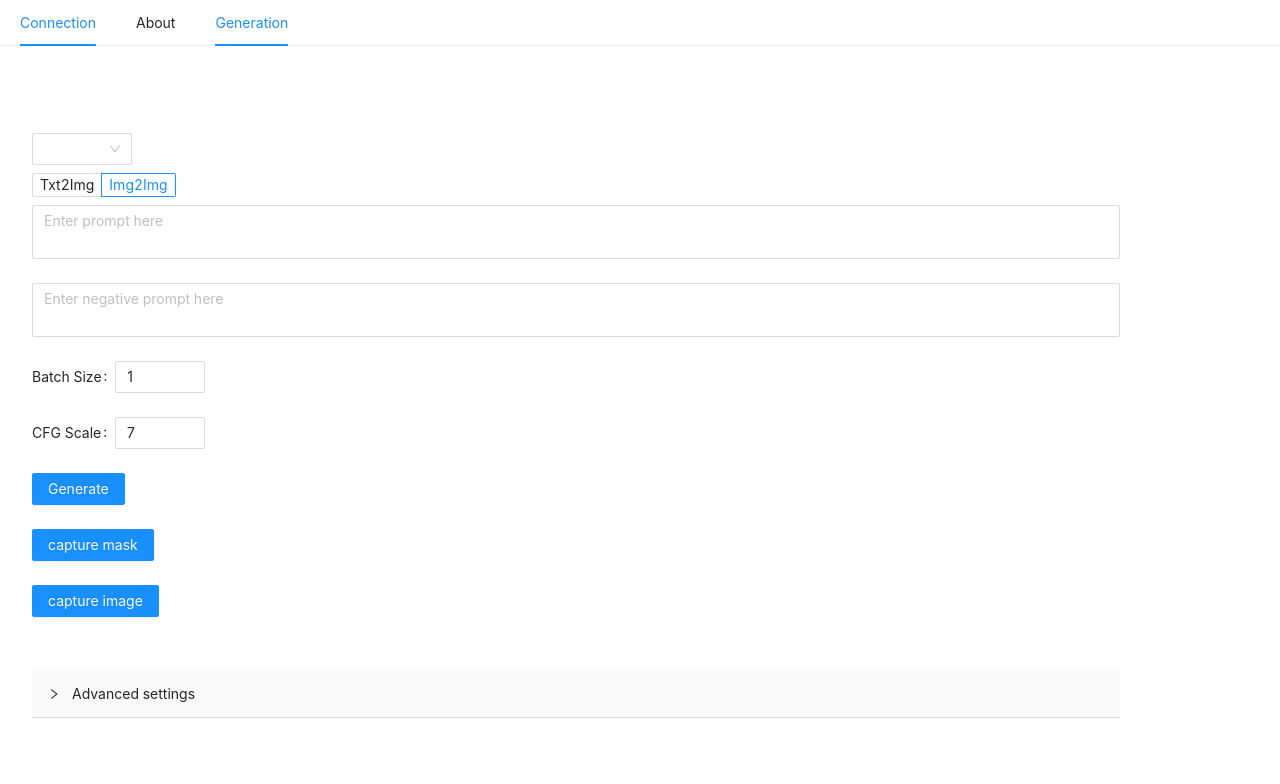
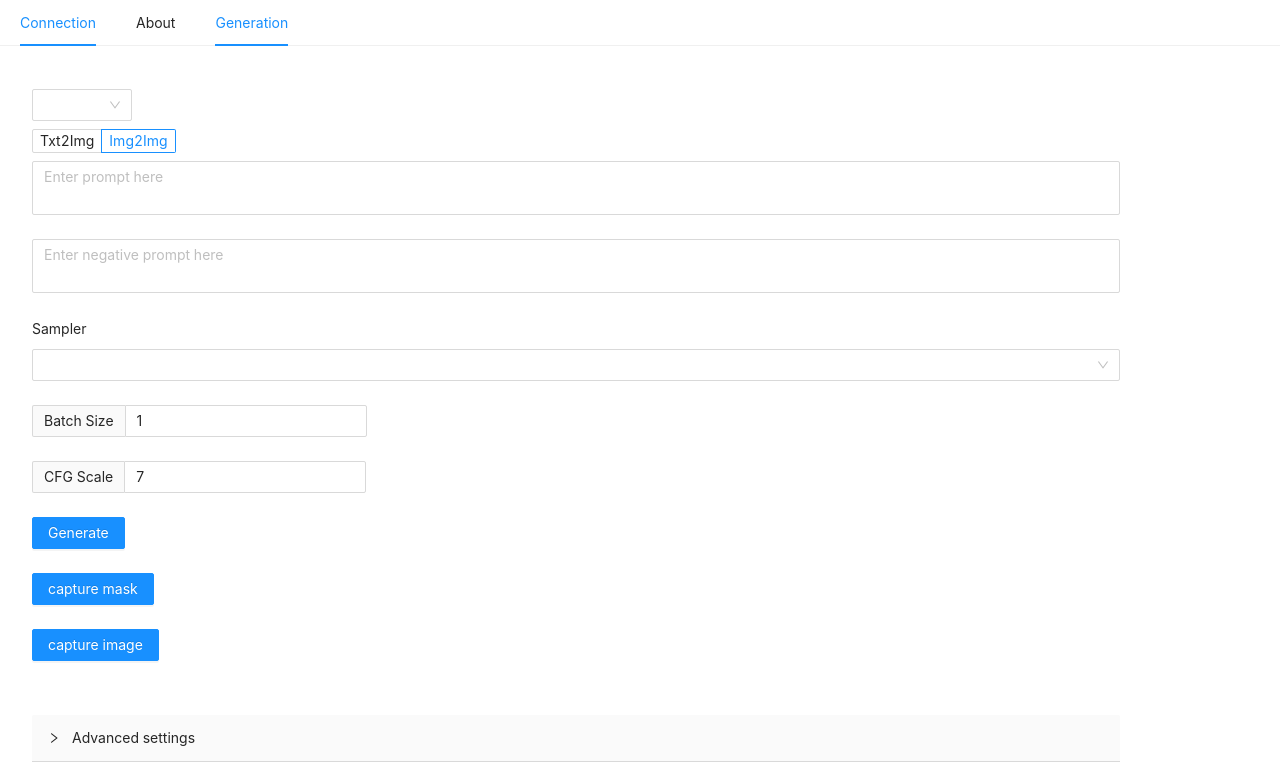
Before and after one commit to huchenlei/stable-diffusion-ps-pea, a Vue app: page /generation in a window 1280 px wide. Shown: the top 784 px of the page. Built offline with nearby package versions, Linux system fonts and the light colour scheme.

Commit message:
:art: nits

```diff
--- a/src/views/GenerationView.vue
+++ b/src/views/GenerationView.vue
@@ -86,25 +86,26 @@ async function captureImage() {
 
     <PayloadRadio v-model:value="generationMode" :enum-type="GenerationMode"></PayloadRadio>
 
-    <a-form :model="commonPayload" class="payload">
+    <a-form :model="commonPayload" class="payload" :labelWrap="true" layout="vertical" size="small">
       <a-form-item>
         <a-textarea v-model:value="commonPayload.prompt" placeholder="Enter prompt here"
-          :autoSize="{ minRows: 2, maxRows: 6 }" />
+          :autoSize="{ minRows: 2, maxRows: 6 }" class="prompt-box" />
       </a-form-item>
 
       <a-form-item>
         <a-textarea v-model:value="commonPayload.negative_prompt" placeholder="Enter negative prompt here"
-          :autoSize="{ minRows: 2, maxRows: 6 }" />
+          :autoSize="{ minRows: 2, maxRows: 6 }" class="prompt-box" />
       </a-form-item>
-
-      <a-form-item label="Batch Size" name="batch_size">
-        <a-input-number v-model:value="commonPayload.batch_size" :min="1" :max="64" />
+      <a-form-item label="Sampler">
+        <a-select ref="select" v-model:value="commonPayload.sampler_name"
+          :options="samplerOptions(context.samplers)"></a-select>
       </a-form-item>
-
-      <a-form-item label="CFG Scale" name="cfg_scale">
-        <a-input-number v-model:value="commonPayload.cfg_scale" :min="1" :max="30" />
+      <a-form-item>
+        <a-input-number addonBefore="Batch Size" v-model:value="commonPayload.batch_size" :min="1" :max="64" />
       </a-form-item>
-
+      <a-form-item>
+        <a-input-number addonBefore="CFG Scale" v-model:value="commonPayload.cfg_scale" :min="1" :max="30" />
+      </a-form-item>
       <a-form-item>
         <a-button type="primary" @click="generate">{{ $t('generate') }}</a-button>
       </a-form-item>
@@ -122,10 +123,6 @@ async function captureImage() {
 
     <a-collapse :bordered="false">
       <a-collapse-panel header="Advanced settings">
-        <a-form-item label="sampler" name="sampler">
-          <a-select ref="select" v-model:value="commonPayload.sampler_name"
-            :options="samplerOptions(context.samplers)"></a-select>
-        </a-form-item>
         <Img2ImgPayloadDisplay v-if="generationMode === GenerationMode.Img2Img" :payload="img2imgPayload">
         </Img2ImgPayloadDisplay>
         <Txt2ImgPayloadDisplay v-if="generationMode === GenerationMode.Txt2Img" :payload="txt2imgPayload">
@@ -136,7 +133,7 @@ async function captureImage() {
 </template>
 
 <style scoped>
-textarea {
+.prompt-box {
   width: 85vw;
 }
 </style>
```
